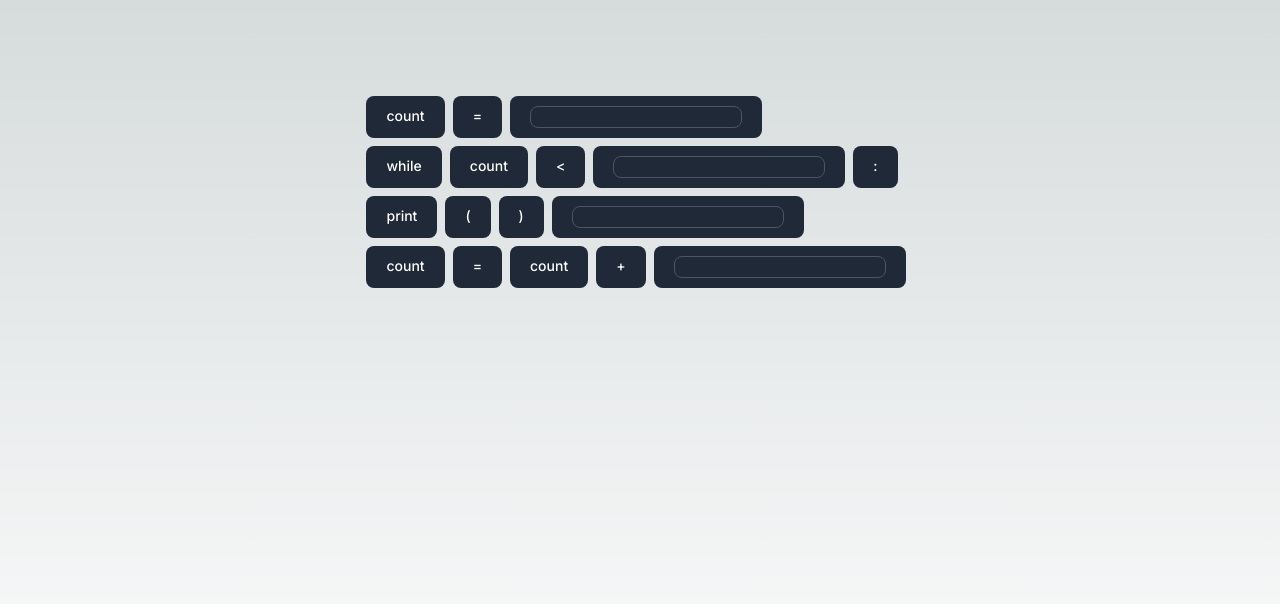
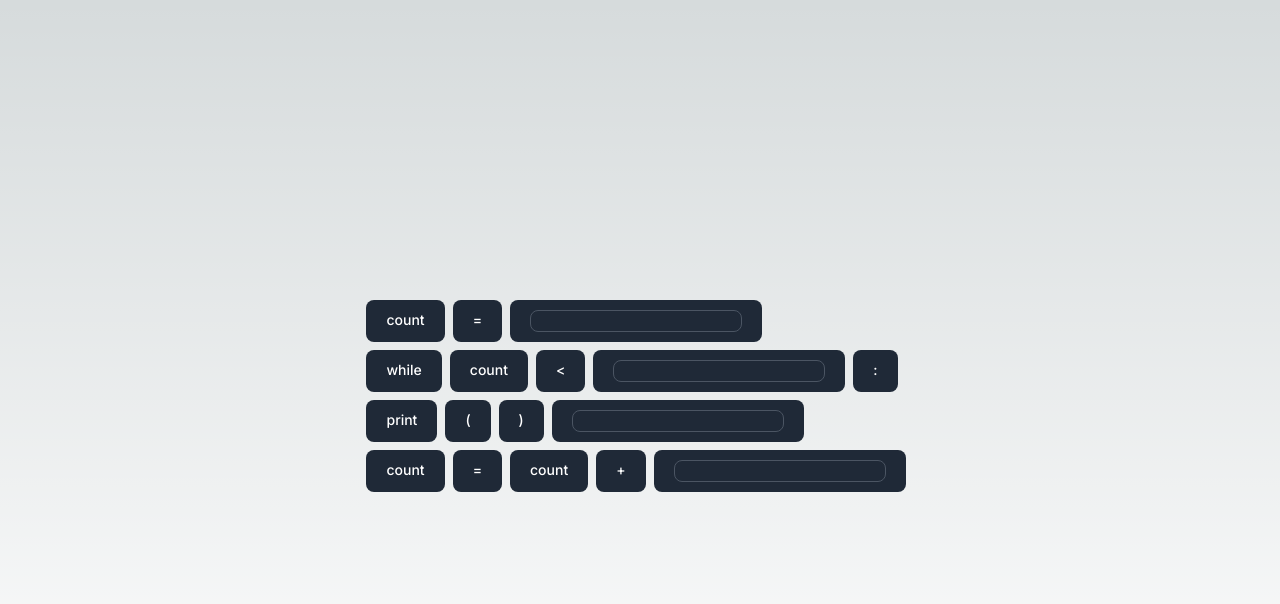
Before and after one commit to chasemcdo/parsons-problem, a Next.js app: page / in a window 1280 px wide. Shown: the top 604 px of the page. Built offline with nearby package versions, Linux system fonts and the light colour scheme.

Commit message:
center puzzle

```diff
--- a/src/app/page.tsx
+++ b/src/app/page.tsx
@@ -2,7 +2,7 @@ import { lines } from "./problem"
 
 export default function Home() {
   return (
-    <main className="flex min-h-screen flex-col items-center justify-between p-24">
+    <main className="flex min-h-screen items-center justify-center">
       <div className="flex flex-col">
         {lines.map(line => (
           <div className="flex flex-row">
```
